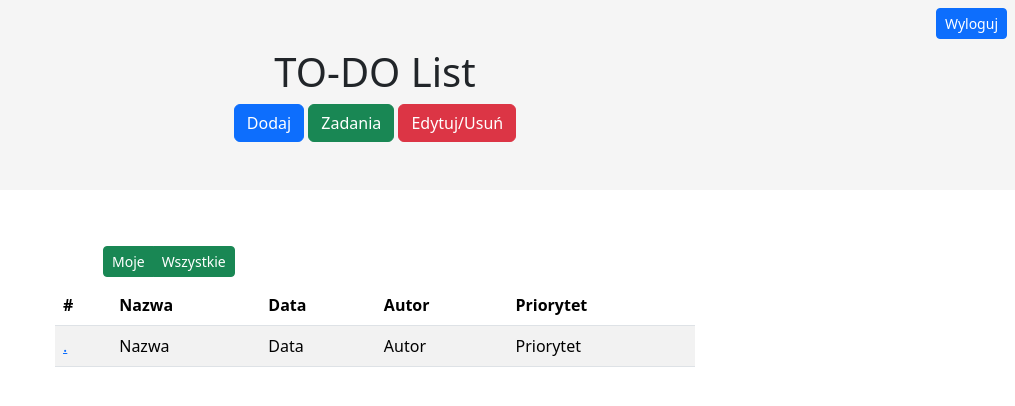
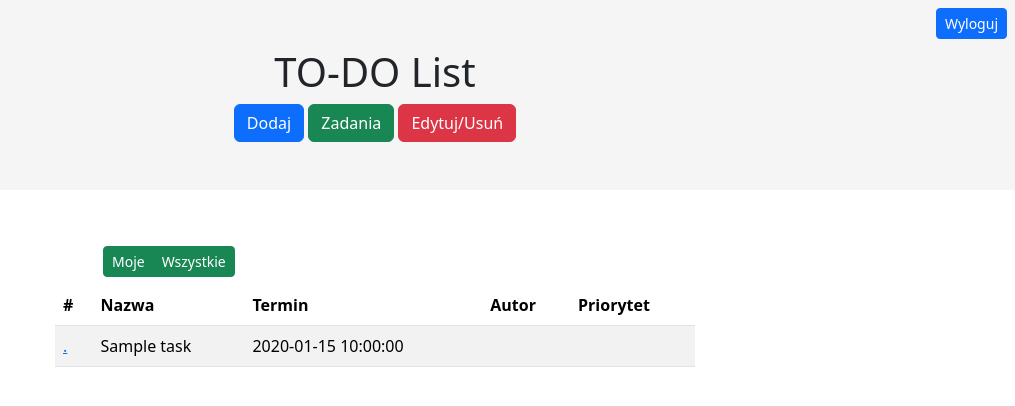
Before and after one commit to ggalir/tasks, a PHP site: the page made by index.php in a window 1280 px wide. Shown: the top 406 px of the page, without its empty margins (265-1280 px from the left). Run offline with PHP 8.4, Linux system fonts and the light colour scheme; the visitor is signed in with stand-in values (Sample User, id 1); tables that the repository leaves empty or names only in its code hold one stand-in row (values such as "Sample post").

Commit message:
done
done for today

```diff
--- a/index.php
+++ b/index.php
@@ -65,7 +65,7 @@ if(@$_GET["action"] == "logout"){
             <tr>
             <th scope="col">#</th>
             <th scope="col">Nazwa</th>
-            <th scope="col">Data</th>
+            <th scope="col">Termin</th>
             <th scope="col" class="d-none d-lg-table-cell">Autor</th>
             <th scope="col" class="d-none d-lg-table-cell">Priorytet</th>
             </tr>
@@ -76,10 +76,10 @@ if(@$_GET["action"] == "logout"){
         ?>
             <tr>
                 <td scope="col"><a href="index.php?done=<?php echo $task["id"] ?>">.</a></td>
-                <td scope="col">Nazwa</td>
-                <td scope="col">Data</td>
-                <td scope="col" class="d-none d-lg-table-cell">Autor</td>
-                <td scope="col" class="d-none d-lg-table-cell">Priorytet</td>
+                <td scope="col"><?php echo $task["title"]; ?></td>
+                <td scope="col"><?php echo $task["date"]; ?></td>
+                <td scope="col" class="d-none d-lg-table-cell"></td>
+                <td scope="col" class="d-none d-lg-table-cell"></td>
             </tr>
         <?php
     }
```
